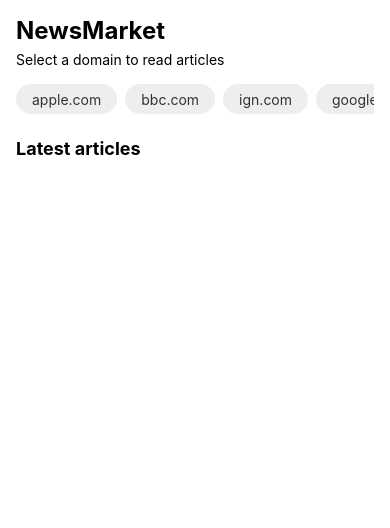
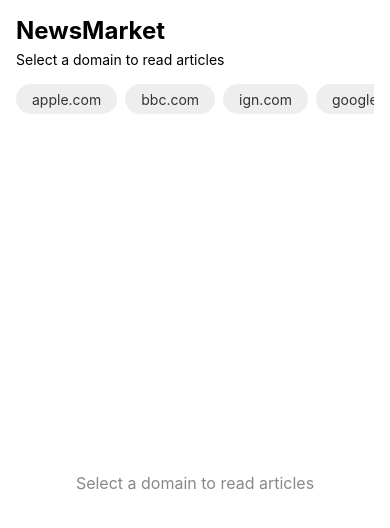
Before and after one commit to lailanassali/news-market, a React Native app in the folder NewsMarket/: screen / in a window 390 px wide. Shown: the top 528 px of the page. Built offline with nearby package versions, Linux system fonts and the light colour scheme.

Commit message:
feat: add empty state when no domains are selected and wire up ArticleCard to homescreen

```diff
--- a/NewsMarket/screens/HomeScreen.tsx
+++ b/NewsMarket/screens/HomeScreen.tsx
@@ -4,9 +4,9 @@ import { useContext } from "react";
 import { ArticleContext } from "../context/ArticleContext";
 import { DomainPill } from "../components/DomainPill";
 import { SafeAreaView } from "react-native-safe-area-context";
+import { ArticleCard } from "../components/ArticleCard";
 
 export const HomeScreen = () => {
-
     const { articles, selectedDomains, toggleDomain } = useContext(ArticleContext);
 
     return (
@@ -25,16 +25,22 @@ export const HomeScreen = () => {
                     style={styles.flatList}
                 />
             </View>
+            {articles.length === 0 && selectedDomains.length === 0 ? (
+                <View style={styles.noArticlesContainer}>
+                    <Text style={styles.noArticlesText}>Select a domain to read articles</Text>
+                </View>
+            ) : (
             <View style={styles.articlesContainer}>
                 <Text style={styles.subheadingText}>Latest articles</Text>
-                <FlatList
-                    data={articles}
-                    keyExtractor={(item) => item.source.id || item.title}
-                    renderItem={({ item }) => (
-                        <></> // article card component
-                    )}
+                    <FlatList
+                        data={articles}
+                        keyExtractor={(item) => item.source.id || item.title}
+                        renderItem={({ item }) => (
+                            <ArticleCard source={item.source} title={item.title} description={item.description} publishedAt={item.publishedAt} content={item.content} />
+                        )}
                     />
             </View>
+            )}
         </SafeAreaView>
     );
 }
@@ -63,4 +69,14 @@ const styles = StyleSheet.create({
         marginBottom: 8,
         marginTop: 24,
     },
+    noArticlesText: {
+        color: '#888',
+        fontSize: 16,
+        textAlign: 'center',
+        marginTop: 24,
+    },
+    noArticlesContainer: {
+        flex: 1,
+        justifyContent: 'center',
+    },
 });
```
